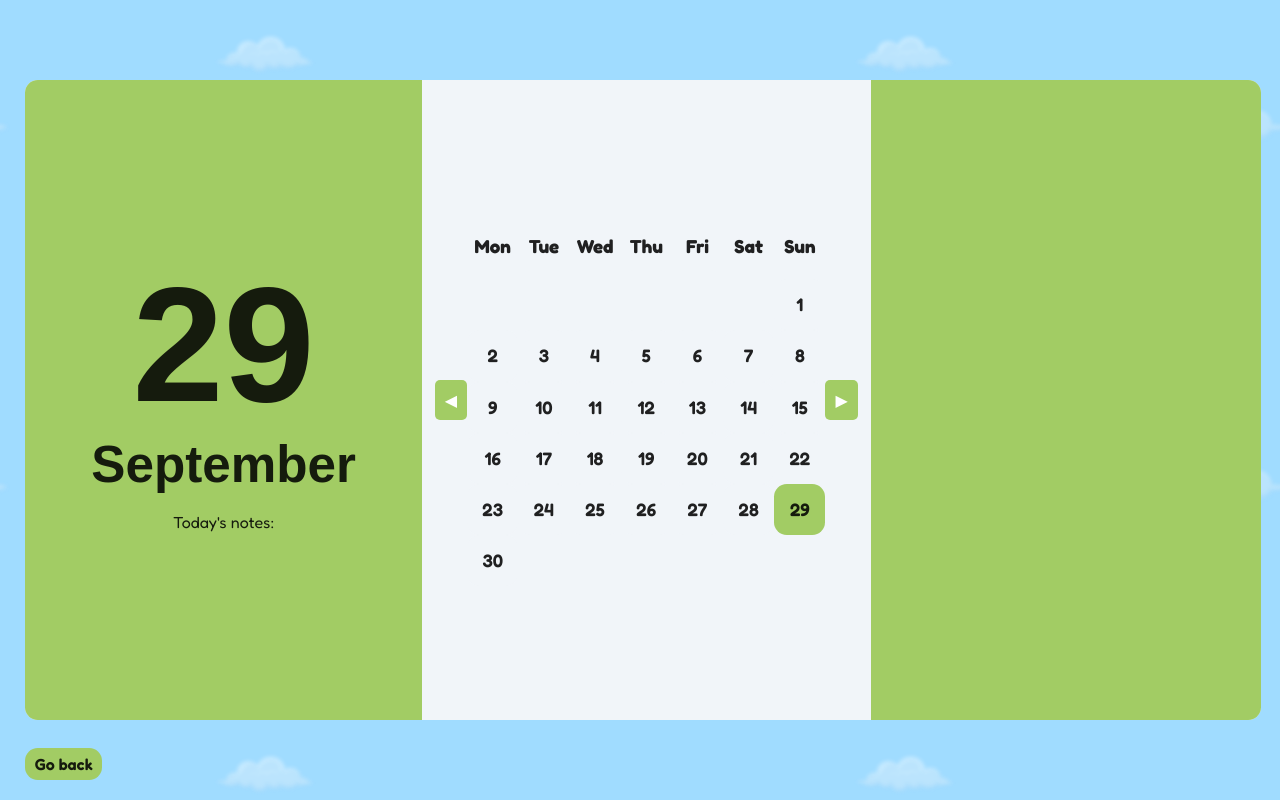
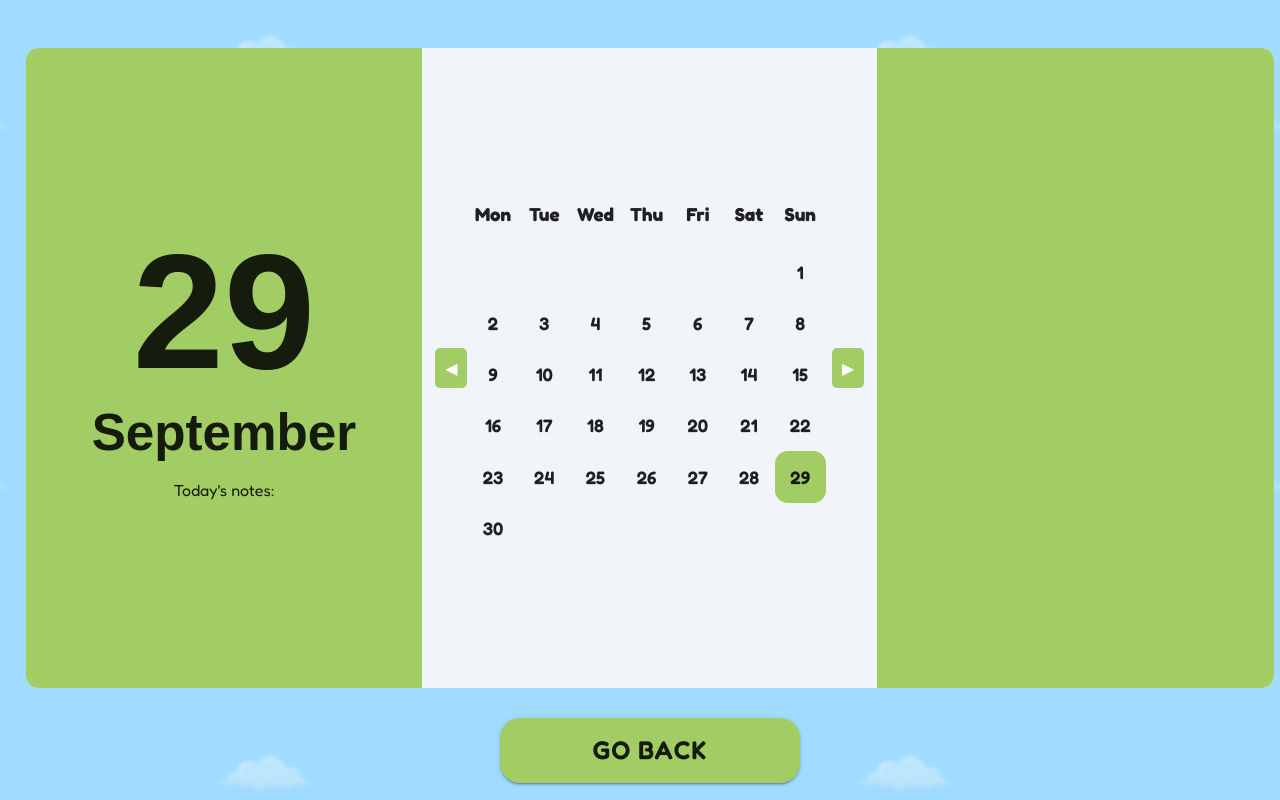
Before and after one commit to PoliBuddies/wellness-garden, a React (Vite) app in the folder frontend/wellness-garden/: page /journal in a window 1280 px wide. Built offline with nearby package versions, Linux system fonts and the light colour scheme; no server answers.

Commit message:
Journal back button

```diff
--- a/frontend/wellness-garden/src/components/views/JournalView/JournalView.css
+++ b/frontend/wellness-garden/src/components/views/JournalView/JournalView.css
@@ -1,8 +1,15 @@
 .calendar-view {
     display: flex;
+    flex-direction: column;
+    justify-content: center;
+    align-items: center;
+}
+
+.calendar-content {
+    display: flex;
+    border-radius: 1vw;
     background-color: #F1F5F9;
-    border-radius: 1vw;
-    margin-left: 2%;
+    margin: 0 2vw;
 }
 
 .calendar-side {
--- a/frontend/wellness-garden/src/components/views/JournalView/JournalView.tsx
+++ b/frontend/wellness-garden/src/components/views/JournalView/JournalView.tsx
@@ -4,6 +4,7 @@ import { FontAwesomeIcon } from '@fortawesome/react-fontawesome';
 import { faUsers } from "@fortawesome/free-solid-svg-icons";
 import { faCubes } from "@fortawesome/free-solid-svg-icons";
 import { resolveMood } from "../../../types";
+import { Button, Link, styled } from "@mui/material";
 
 
 interface ApiResult {
@@ -138,8 +139,20 @@ const JournalView = () => {
     return activitiesToRender;
   }
 
+  const BackButton = styled(Button)({
+    position: "relative",
+    top: "30px",
+    width: "300px",
+    height: "65px",
+    fontSize: "1.6rem",
+    fontWeight: "600",
+    backgroundColor: "#A2CC64",
+    color: "rgba(0, 0, 0, 0.87)"
+  }) as typeof Button;
+
   return (
     <div className="calendar-view">
+      <div className="calendar-content">
         <div className="calendar-side">
           <div className="selected-date">
             <h1>{chosenDate}</h1>
@@ -171,7 +184,8 @@ const JournalView = () => {
         <div className="day-summary">
           {renderDaySummary()}
         </div>
-      <a className="back-button" href="/">Go back</a>
+      </div>
+      <BackButton className="back-button" component={Link} to="/" variant="contained">Go Back</BackButton>
     </div>
   );
 };
```
Also changed, not shown: 1 other file (tests, documents, lock files or other folders). Lines whose indentation alone changed are shown as unchanged.
